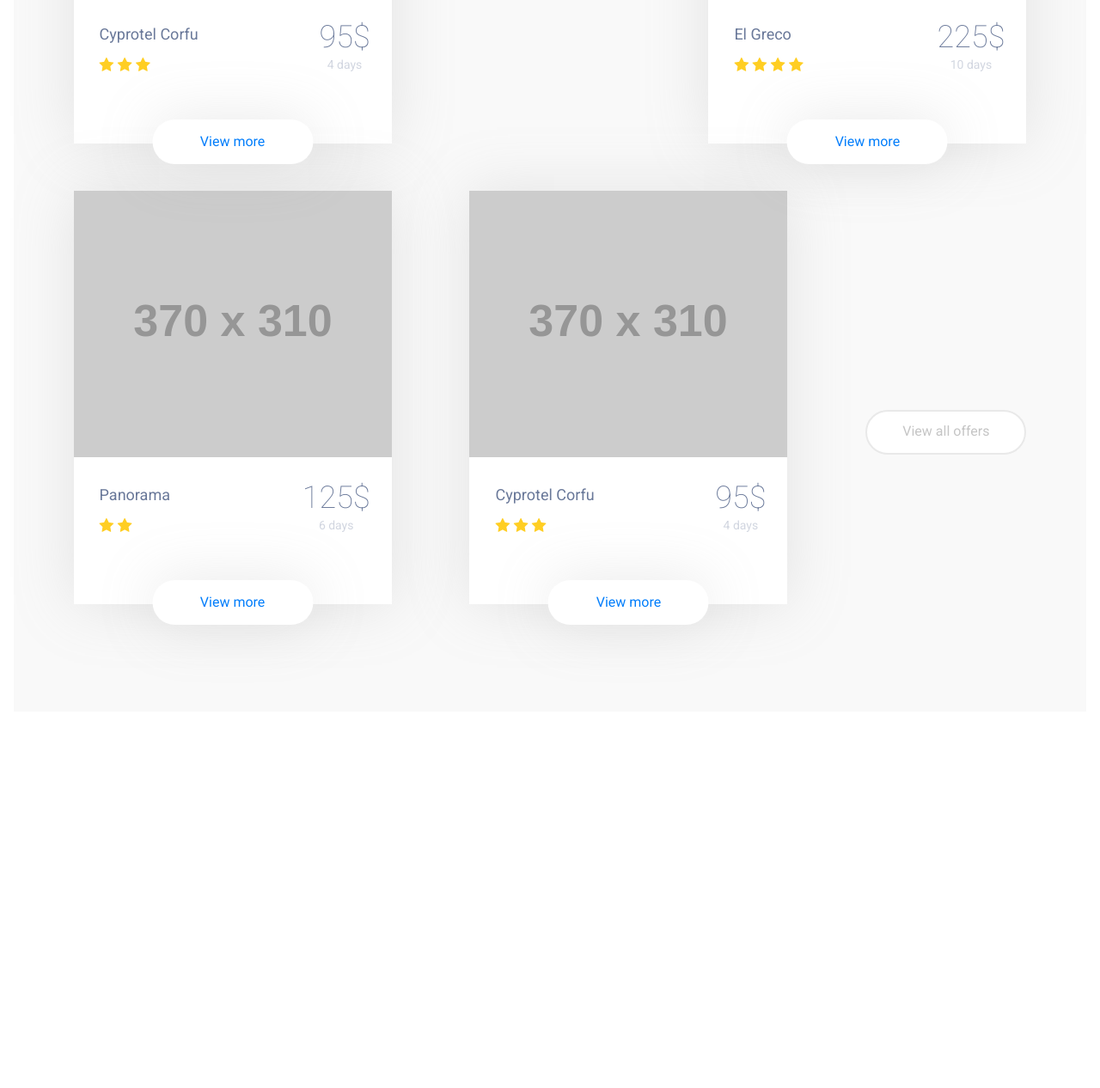
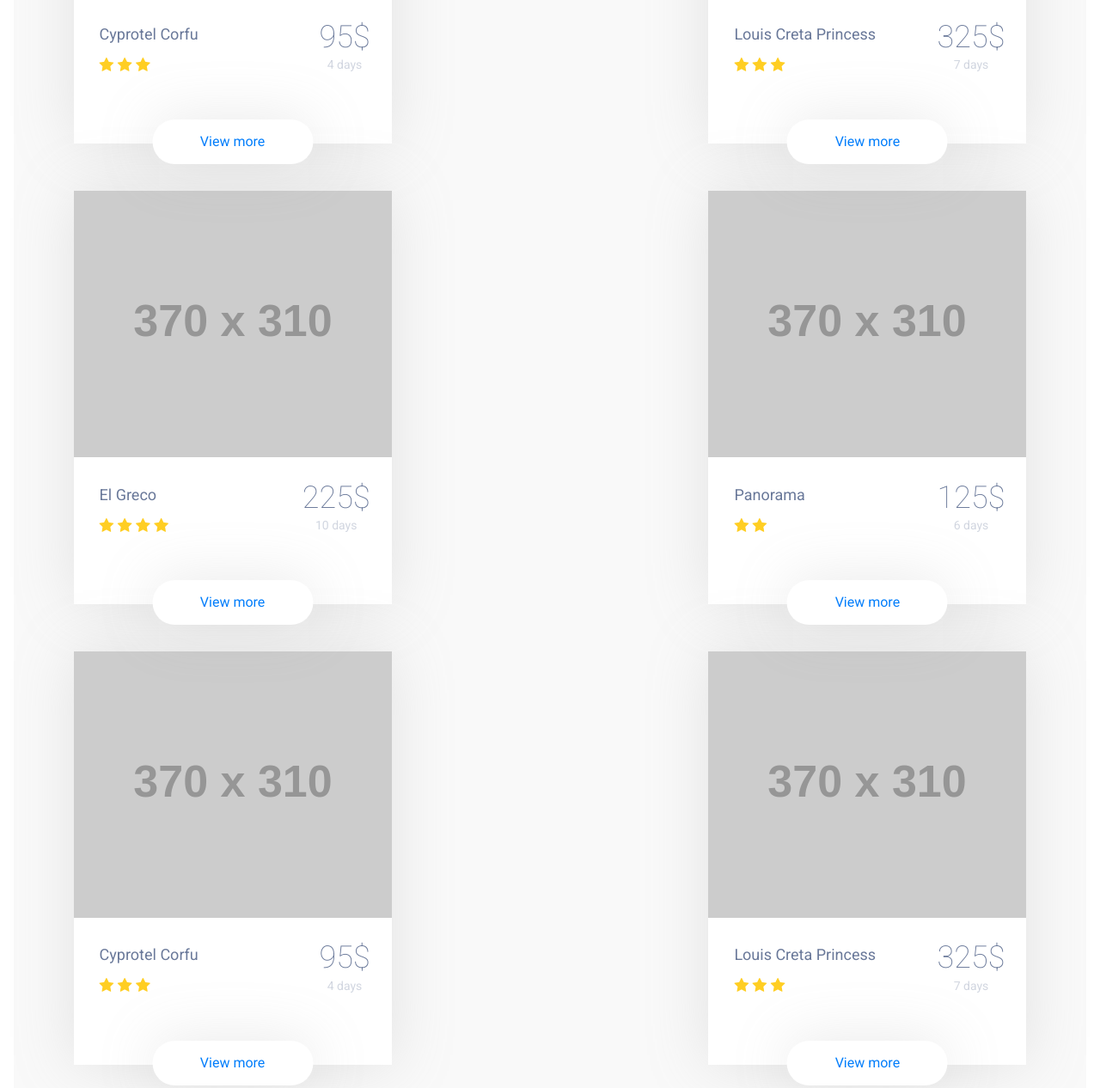
Before and after one commit to PSDvlpr/CutFromPSD-Greece, a website: page index.html in a window 1280 px wide. Shown: the part 3031-4297 px from the top of the page at 86% size. Before the commit the page ends 3875 px from the top, so only its background shows below. Drawn offline with Linux system fonts and the light colour scheme; placeholder pictures from the web are drawn by us.

Commit message:
Fix button positioning

```diff
--- a/index.html
+++ b/index.html
@@ -162,6 +162,23 @@
             <div class="offer-item">
                 <img src="http://via.placeholder.com/370x310" alt="">
                 <div class="offer-details">
+                    <h3>Louis Creta Princess
+                        <br />
+                        <i class="fa fa-star"></i>
+                        <i class="fa fa-star"></i>
+                        <i class="fa fa-star"></i>
+                    </h3>
+                    <p>325$
+                        <br />
+                        <span>7 days</span>
+                    </p>
+                    <button class="button offer-button">View more</button>
+                </div>
+            </div>
+
+            <div class="offer-item">
+                <img src="http://via.placeholder.com/370x310" alt="">
+                <div class="offer-details">
                     <h3>El Greco
                         <br />
                         <i class="fa fa-star"></i>
@@ -209,8 +226,25 @@
                     <button class="button offer-button">View more</button>
                 </div>
             </div>
-            <button class="button more-button">View all offers</button>
+
+            <div class="offer-item">
+                <img src="http://via.placeholder.com/370x310" alt="">
+                <div class="offer-details">
+                    <h3>Louis Creta Princess
+                        <br />
+                        <i class="fa fa-star"></i>
+                        <i class="fa fa-star"></i>
+                        <i class="fa fa-star"></i>
+                    </h3>
+                    <p>325$
+                        <br />
+                        <span>7 days</span>
+                    </p>
+                    <button class="button offer-button">View more</button>
+                </div>
+            </div>
         </div>
+        <button class="button more-button">View all offers</button>
     </section>
 
 
--- a/scss/partials/_offer.scss
+++ b/scss/partials/_offer.scss
@@ -59,8 +59,10 @@
 }
 
 .more-button {
-    margin-top: 1.563em;
-    align-self: center;
+    margin-top: 3.438em;
+    position: relative;
+    left: 50%;
+    transform: translate(-50%, -50%);
     border: 2px solid #e9e9e9;
     color: #c5c5c5;
 }
```
Also changed, not shown: css/style.css, css/style.prefixed.css, 1 other file.
